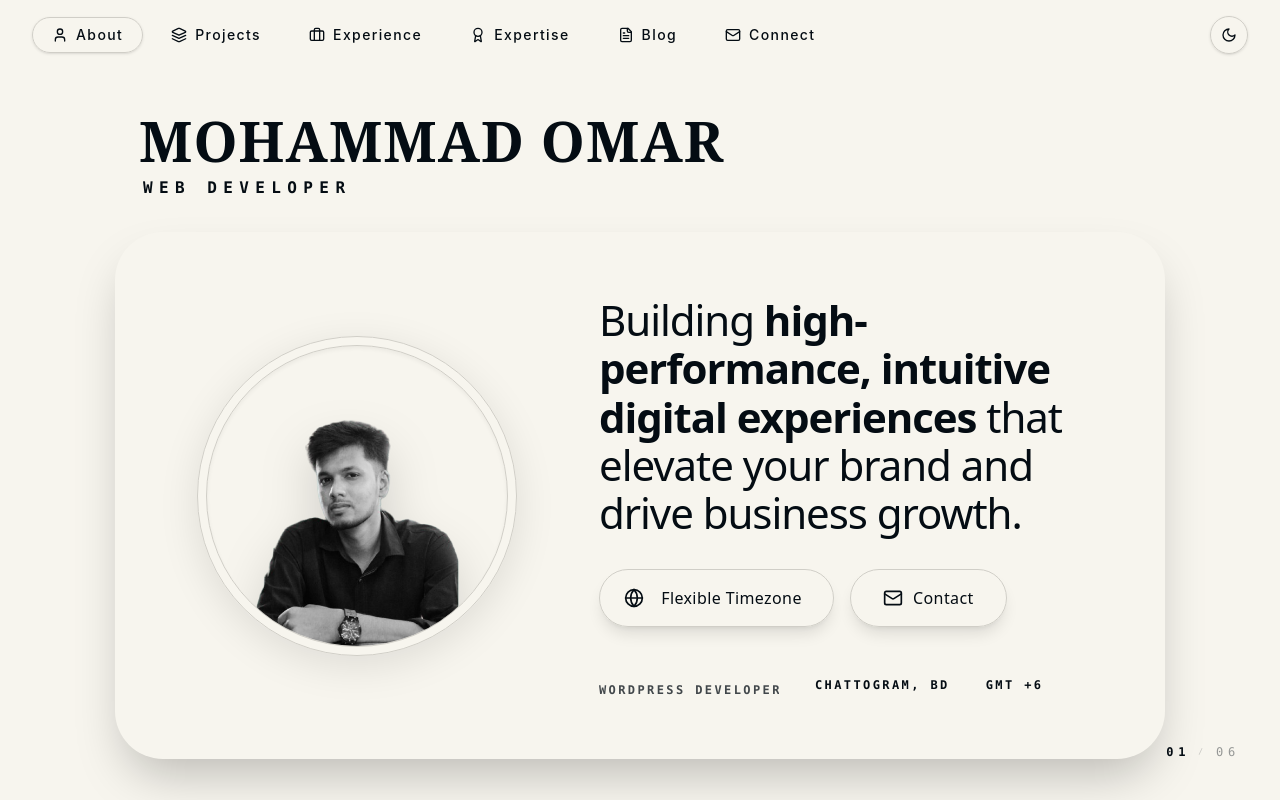
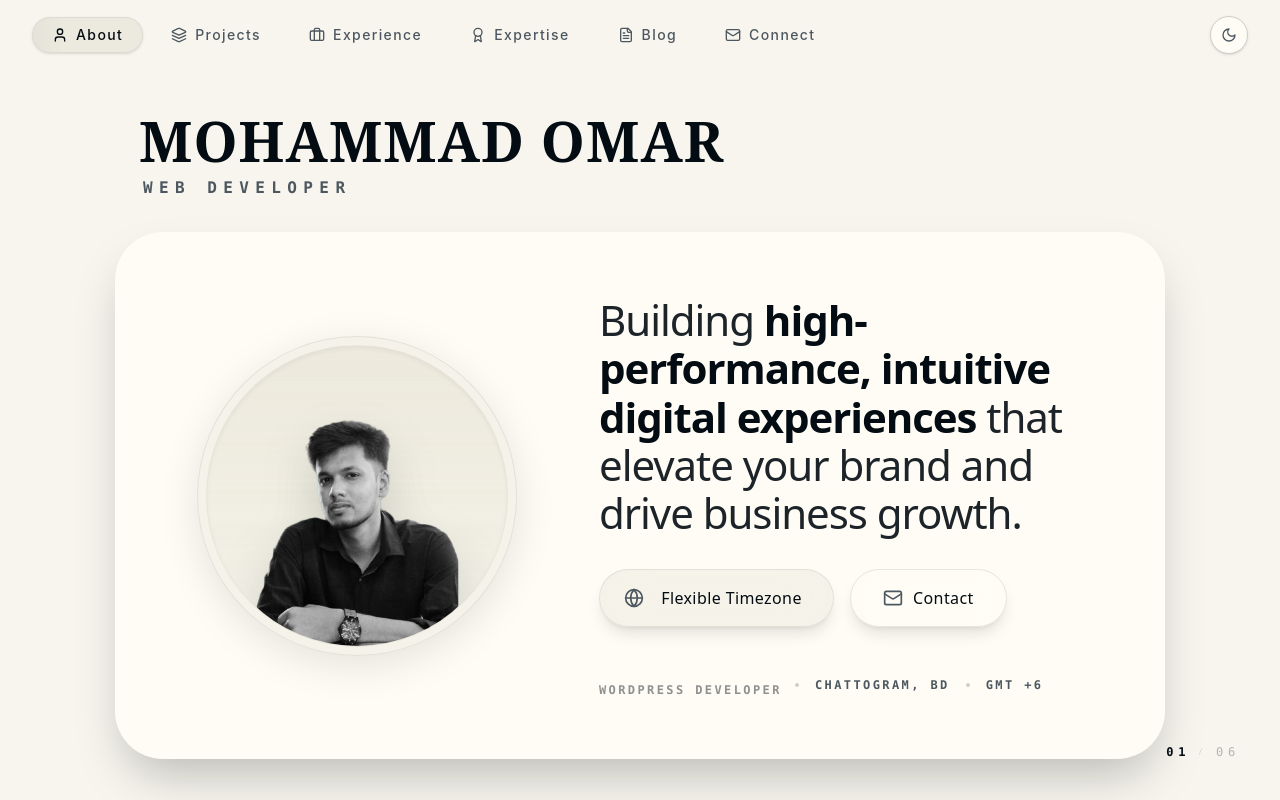
Before and after one commit to Omar-webcloud/Portfolio, a React (Vite) app: page / in a window 1280 px wide. Built offline with nearby package versions, Linux system fonts and the light colour scheme.

Commit message:
add base styles in about component

```diff
--- a/src/components/about.jsx
+++ b/src/components/about.jsx
@@ -17,10 +17,10 @@ export function About({ onConnect }) {
 
 
       <div className="w-[85%] max-w-[1050px] flex flex-col items-start z-0 select-none pointer-events-none mb-4 sm:mb-8 mx-auto pl-2 md:pl-6">
-        <h1 className="text-[24px] min-[375px]:text-[28px] sm:text-[36px] md:text-[48px] lg:text-[56px] font-serif uppercase text-foreground/15 whitespace-nowrap leading-none tracking-[0.02em] font-bold transition-colors duration-500 text-left">
+        <h1 className="text-[24px] min-[375px]:text-[28px] sm:text-[36px] md:text-[48px] lg:text-[56px] font-serif uppercase text-foreground whitespace-nowrap leading-none tracking-[0.02em] font-bold transition-colors duration-500 text-left">
           MOHAMMAD OMAR
         </h1>
-        <h2 className="text-[10px] sm:text-xs md:text-base mt-1 sm:mt-2 font-mono text-foreground/50 uppercase tracking-[0.4em] font-semibold transition-colors duration-500 text-left ml-1">
+        <h2 className="text-[10px] sm:text-xs md:text-base mt-1 sm:mt-2 font-mono text-muted-foreground uppercase tracking-[0.4em] font-semibold transition-colors duration-500 text-left ml-1">
           Web Developer
         </h2>
       </div>
@@ -30,7 +30,7 @@ export function About({ onConnect }) {
         initial={{ y: 60, opacity: 0 }}
         animate={{ y: 0, opacity: 1 }}
         transition={{ duration: 0.8, ease: [0.16, 1, 0.3, 1] }}
-        className="w-[85%] sm:w-[90%] max-w-[1050px] bg-foreground dark:bg-card dark:border dark:border-border rounded-[32px] sm:rounded-[40px] md:rounded-[48px] relative z-10 flex flex-col md:flex-row shadow-2xl dark:shadow-[2px_2px_0px_oklch(0.13_0.01_260),0_8px_32px_rgba(0,0,0,0.45)] transition-colors duration-700 mx-auto"
+        className="w-[85%] sm:w-[90%] max-w-[1050px] bg-card dark:border dark:border-border rounded-[32px] sm:rounded-[40px] md:rounded-[48px] relative z-10 flex flex-col md:flex-row shadow-2xl dark:shadow-[2px_2px_0px_oklch(0.13_0.01_260),0_8px_32px_rgba(0,0,0,0.45)] transition-colors duration-700 mx-auto"
       >
 
 
@@ -40,10 +40,10 @@ export function About({ onConnect }) {
             animate={{ scale: 1, opacity: 1 }}
             whileHover={{ scale: 1.05, rotate: [0, -2, 2, 0] }}
             transition={{ duration: 0.8, ease: "easeOut", type: "spring", bounce: 0.4 }}
-            className="relative w-[180px] sm:w-[220px] md:w-[280px] lg:w-[320px] aspect-square rounded-full p-1.5 sm:p-2 border border-background/10 dark:border-border shadow-[0_10px_40px_rgba(0,0,0,0.1)] group-hover:shadow-[0_10px_50px_rgba(0,0,0,0.2)] group-hover:border-background/30 transition-all duration-500 bg-background/5 dark:bg-secondary/30"
+            className="relative w-[180px] sm:w-[220px] md:w-[280px] lg:w-[320px] aspect-square rounded-full p-1.5 sm:p-2 border border-border/50 dark:border-border shadow-[0_10px_40px_rgba(0,0,0,0.1)] group-hover:shadow-[0_10px_50px_rgba(0,0,0,0.2)] group-hover:border-border transition-all duration-500 bg-secondary/30 dark:bg-secondary/30"
           >
-            <div className="w-full h-full rounded-full bg-gradient-to-b from-background/10 dark:from-foreground/5 to-transparent overflow-hidden flex justify-center items-end relative shadow-inner border border-background/5 dark:border-border/30 transition-all duration-500 group-hover:from-background/20 dark:group-hover:from-foreground/10">
-              <div className="absolute inset-0 bg-background/5 mix-blend-overlay"></div>
+            <div className="w-full h-full rounded-full bg-gradient-to-b from-secondary/50 dark:from-foreground/5 to-transparent overflow-hidden flex justify-center items-end relative shadow-inner border border-border/30 dark:border-border/30 transition-all duration-500 group-hover:from-secondary dark:group-hover:from-foreground/10">
+              <div className="absolute inset-0 bg-secondary/10 mix-blend-overlay"></div>
               <img
                 src="/images/omar.png"
                 alt="Mohammad Omar"
@@ -57,14 +57,14 @@ export function About({ onConnect }) {
         </div>
 
 
-        <div className="w-full md:w-[60%] p-6 sm:p-12 lg:p-16 flex flex-col justify-center order-2 z-20 text-background dark:text-foreground pb-10 sm:pb-16 pt-6 md:pt-16 transition-colors duration-700">
+        <div className="w-full md:w-[60%] p-6 sm:p-12 lg:p-16 flex flex-col justify-center order-2 z-20 text-foreground pb-10 sm:pb-16 pt-6 md:pt-16 transition-colors duration-700">
            <motion.h2
              initial={{ opacity: 0, x: 20 }}
              animate={{ opacity: 1, x: 0 }}
              transition={{ duration: 0.6, delay: 0.3 }}
-             className="text-[20px] sm:text-2xl md:text-3xl lg:text-[38px] xl:text-[42px] font-medium leading-[1.3] md:leading-[1.15] mb-6 md:mb-8 font-sans tracking-tight text-background/90 dark:text-foreground/90"
+             className="text-[20px] sm:text-2xl md:text-3xl lg:text-[38px] xl:text-[42px] font-medium leading-[1.3] md:leading-[1.15] mb-6 md:mb-8 font-sans tracking-tight text-foreground/90"
            >
-             Building <span className="font-bold text-background dark:text-foreground">high-performance, intuitive digital experiences</span> that elevate your brand and drive business growth.
+             Building <span className="font-bold text-foreground">high-performance, intuitive digital experiences</span> that elevate your brand and drive business growth.
            </motion.h2>
 
            <motion.div
@@ -74,9 +74,9 @@ export function About({ onConnect }) {
              className="flex flex-col sm:flex-row flex-wrap gap-3 sm:gap-4 font-sans"
            >
              <div
-               className="group relative bg-background/5 hover:bg-background/10 dark:bg-secondary/50 dark:hover:bg-secondary dark:border-border backdrop-blur-xl border border-background/10 hover:border-background/20 text-background dark:text-foreground px-5 sm:px-6 py-3.5 sm:py-4 rounded-full font-medium transition-all duration-500 text-[13px] sm:text-base tracking-wide shadow-lg w-full sm:w-auto flex items-center justify-center gap-2.5 cursor-default hover:scale-[1.02]"
+               className="group relative bg-secondary/30 hover:bg-secondary/50 dark:bg-secondary/50 dark:hover:bg-secondary dark:border-border backdrop-blur-xl border border-border/50 hover:border-border text-foreground px-5 sm:px-6 py-3.5 sm:py-4 rounded-full font-medium transition-all duration-500 text-[13px] sm:text-base tracking-wide shadow-lg w-full sm:w-auto flex items-center justify-center gap-2.5 cursor-default hover:scale-[1.02]"
              >
-               <Globe className="w-4 h-4 sm:w-5 sm:h-5 text-background/70 dark:text-muted-foreground group-hover:text-background dark:group-hover:text-foreground group-hover:rotate-[360deg] transition-all duration-700 ease-[cubic-bezier(0.34,1.56,0.64,1)] shrink-0" />
+               <Globe className="w-4 h-4 sm:w-5 sm:h-5 text-muted-foreground group-hover:text-foreground group-hover:rotate-[360deg] transition-all duration-700 ease-[cubic-bezier(0.34,1.56,0.64,1)] shrink-0" />
                <div className="relative overflow-hidden h-[20px] sm:h-[24px] flex flex-col justify-start w-[140px] sm:w-[155px]">
                  <span className="absolute inset-0 flex items-center justify-center transition-transform duration-500 group-hover:-translate-y-full whitespace-nowrap">Flexible Timezone</span>
                  <span className="absolute inset-0 flex items-center justify-center translate-y-full transition-transform duration-500 group-hover:translate-y-0 whitespace-nowrap">Available Remotely</span>
@@ -84,11 +84,11 @@ export function About({ onConnect }) {
              </div>
              <button
                onClick={onConnect}
-               className="group relative bg-transparent hover:bg-background/5 dark:hover:bg-secondary/50 backdrop-blur-md border border-background/20 dark:border-border hover:border-background/40 dark:hover:border-border text-background dark:text-foreground px-6 sm:px-8 py-3.5 sm:py-4 rounded-full font-medium transition-all duration-500 text-[13px] sm:text-base tracking-wide shadow-lg w-full sm:w-auto flex items-center justify-center gap-2.5 active:scale-95"
+               className="group relative bg-transparent hover:bg-secondary/30 dark:hover:bg-secondary/50 backdrop-blur-md border border-border/50 hover:border-border text-foreground px-6 sm:px-8 py-3.5 sm:py-4 rounded-full font-medium transition-all duration-500 text-[13px] sm:text-base tracking-wide shadow-lg w-full sm:w-auto flex items-center justify-center gap-2.5 active:scale-95"
              >
                <span className="relative w-4 h-4 sm:w-5 sm:h-5 shrink-0 flex items-center justify-center">
-                 <Mail className="absolute w-full h-full text-background/70 dark:text-muted-foreground transition-all duration-300 group-hover:opacity-0 group-hover:scale-75 group-hover:-translate-y-2" />
-                 <MailOpen className="absolute w-full h-full text-background dark:text-foreground opacity-0 scale-75 translate-y-2 transition-all duration-300 group-hover:opacity-100 group-hover:scale-100 group-hover:translate-y-0" />
+                 <Mail className="absolute w-full h-full text-muted-foreground transition-all duration-300 group-hover:opacity-0 group-hover:scale-75 group-hover:-translate-y-2" />
+                 <MailOpen className="absolute w-full h-full text-foreground opacity-0 scale-75 translate-y-2 transition-all duration-300 group-hover:opacity-100 group-hover:scale-100 group-hover:translate-y-0" />
                </span>
                Contact
              </button>
@@ -98,7 +98,7 @@ export function About({ onConnect }) {
              initial={{ opacity: 0 }}
              animate={{ opacity: 1 }}
              transition={{ duration: 0.8, delay: 0.8 }}
-             className="mt-8 sm:mt-12 flex flex-wrap items-center justify-center sm:justify-start gap-2 sm:gap-4 text-background/40 dark:text-muted-foreground text-[10px] sm:text-xs font-mono uppercase font-semibold"
+             className="mt-8 sm:mt-12 flex flex-wrap items-center justify-center sm:justify-start gap-2 sm:gap-4 text-muted-foreground text-[10px] sm:text-xs font-mono uppercase font-semibold"
            >
               <div className="relative overflow-hidden w-[150px] sm:w-[180px] h-[20px] flex items-center">
                 <AnimatePresence mode="wait">
@@ -108,15 +108,15 @@ export function About({ onConnect }) {
                     animate={{ y: 0, opacity: 1 }}
                     exit={{ y: -20, opacity: 0 }}
                     transition={{ duration: 0.3 }}
-                    className="absolute left-0 tracking-[0.1em] sm:tracking-[0.2em] whitespace-nowrap text-background/60 dark:text-foreground/60"
+                    className="absolute left-0 tracking-[0.1em] sm:tracking-[0.2em] whitespace-nowrap text-foreground/60"
                   >
                     {ROLES[roleIndex]}
                   </motion.span>
                 </AnimatePresence>
               </div>
-              <span className="hidden sm:inline w-1 h-1 rounded-full bg-background/20 dark:bg-border"></span>
+              <span className="hidden sm:inline w-1 h-1 rounded-full bg-border"></span>
               <span className="tracking-[0.1em] sm:tracking-[0.2em] whitespace-nowrap">Chattogram, BD</span>
-              <span className="hidden sm:inline w-1 h-1 rounded-full bg-background/20 dark:bg-border"></span>
+              <span className="hidden sm:inline w-1 h-1 rounded-full bg-border"></span>
               <span className="tracking-[0.1em] sm:tracking-[0.2em] whitespace-nowrap">GMT +6</span>
            </motion.div>
         </div>
--- a/src/components/experience.jsx
+++ b/src/components/experience.jsx
@@ -56,7 +56,6 @@ export function Experience() {
           </div>
 
           <div className="w-full lg:w-1/2 relative flex flex-col items-center lg:items-end gap-12 sm:gap-16">
-            <div className="absolute left-[20px] sm:left-[80px] lg:left-[-120px] top-4 bottom-12 w-[1px] bg-border z-0 hidden sm:block" />
             <div className="relative w-full max-w-[420px] mt-4 sm:mt-8 flex flex-col gap-12 sm:gap-20">
               {experiences.map((exp, idx) => (
                 <div key={idx} className={`relative w-full transition-all duration-700 ${mounted ? "opacity-100 translate-x-0" : "opacity-0 translate-x-10"}`} style={{ zIndex: exp.zIndex, transitionDelay: `${idx * 200}ms` }}>
--- a/src/index.css
+++ b/src/index.css
@@ -1,5 +1,28 @@
 @import "tailwindcss";
+@custom-variant dark (&:where(.dark, .dark *));
 @import "tw-animate-css";
+
+@theme {
+  --color-background: var(--background);
+  --color-foreground: var(--foreground);
+  --color-card: var(--card);
+  --color-card-foreground: var(--card-foreground);
+  --color-popover: var(--popover);
+  --color-popover-foreground: var(--popover-foreground);
+  --color-primary: var(--primary);
+  --color-primary-foreground: var(--primary-foreground);
+  --color-secondary: var(--secondary);
+  --color-secondary-foreground: var(--secondary-foreground);
+  --color-muted: var(--muted);
+  --color-muted-foreground: var(--muted-foreground);
+  --color-accent: var(--accent);
+  --color-accent-foreground: var(--accent-foreground);
+  --color-destructive: var(--destructive);
+  --color-destructive-foreground: var(--destructive-foreground);
+  --color-border: var(--border);
+  --color-input: var(--input);
+  --color-ring: var(--ring);
+}
 
 :root {
   --background: oklch(0.97 0.01 95);
```
